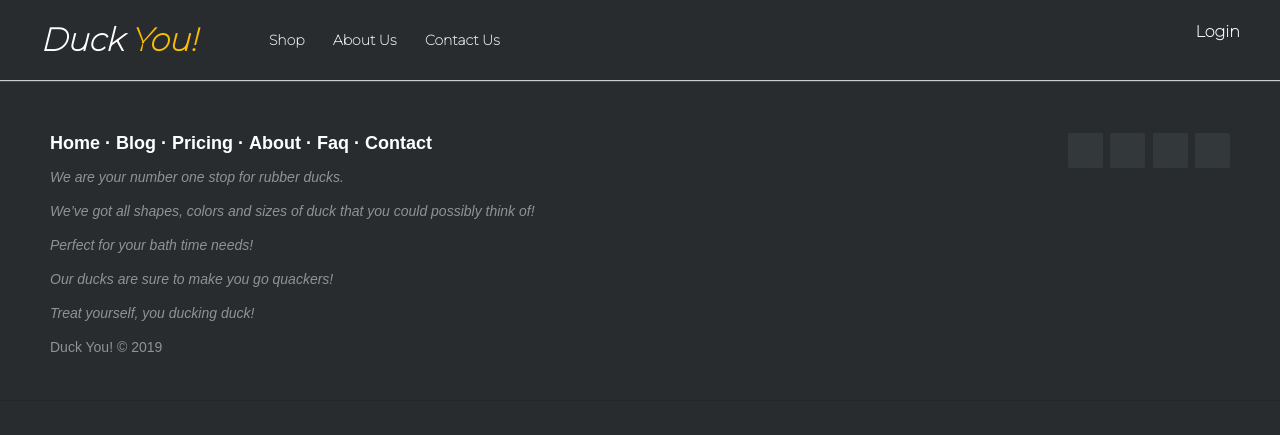
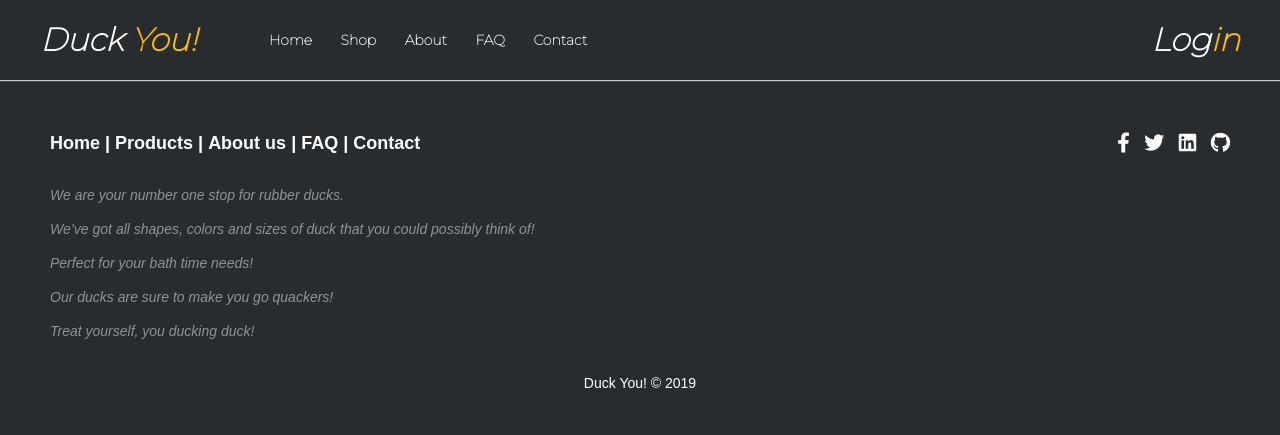
Before and after one commit to madsfeddersen/DWPEXAM, a PHP site: page / in a window 1280 px wide. Shown: the top 435 px of the page. Run offline with PHP 8.4, Linux system fonts and the light colour scheme; data that the repository does not hold is empty; some libraries are stand-ins or nearby versions.

Commit message:
Styling updates
Duckingly good

```diff
--- /dev/null
+++ b/presentation/css/footer.css
@@ -0,0 +1,87 @@
+.footer-distributed
+{
+    background-color: #292c2f;
+    box-shadow: 0 1px 1px 0 rgba(0, 0, 0, 0.12);
+    box-sizing: border-box;
+    width: 100%;
+    text-align: left;
+    font: normal 16px sans-serif;
+    padding: 45px 50px;
+    margin-top: 2px;
+}
+
+
+.footer-distributed .footer-left p
+{
+    color:  #8f9296;
+    font-size: 14px;
+    margin: 0;
+}
+
+
+.footer-distributed p.footer-links
+{
+    font-size:18px;
+    font-weight: bold;
+    color:  #ffffff;
+    margin: 0 0 10px;
+    padding: 0;
+}
+
+.footer-distributed p.footer-links a
+{
+    display:inline-block;
+    line-height: 1.8;
+    text-decoration: none;
+    color:  inherit;
+}
+
+.footer-distributed .footer-right
+{
+    float: right;
+    margin-top: 6px;
+    max-width: 180px;
+}
+
+.footer-distributed .footer-right a
+{
+    display: inline-block;
+    width: inherit;
+    height: inherit;
+    border-radius: 2px;
+    font-size: 20px;
+    color: #ffffff;
+    text-align: center;
+    line-height: 35px;
+    margin-left: 10px;
+}
+
+.footer-left p.footer-links a:hover, .footer-right a:hover
+{
+    color: #fbbc05;
+}
+
+
+@media (max-width: 600px) {
+
+    .footer-distributed .footer-left,
+    .footer-distributed .footer-right
+    {
+        text-align: center;
+    }
+
+    .footer-distributed .footer-right
+    {
+        float: none;
+        margin: 0 auto 20px;
+    }
+
+    .footer-distributed .footer-left p.footer-links
+    {
+        line-height: 1.8;
+    }
+}
+.footer-text
+{
+    font-style: italic!important;
+}
--- a/presentation/css/main.css
+++ b/presentation/css/main.css
@@ -25,201 +25,18 @@ a
     box-shadow: 0px 0px 10px 0px rgba(0,0,0,0.3)!important;
     border-radius: 10px!important;
     }
-
-    .v-card__text.px-0 {
-    font-family: "Montserrat";
-    font-weight: bold;
-    color: #000!important;
+.pricecard:hover, .v-card__text.px-0:hover
+    {
+        /*background-color: rgba(251, 188, 5, 1);*/
+        color: rgba(251, 188, 5, 1)!important;
+        background-color:rgba(41,44,47,0.9)!important;
+        transition: 0.3s;
     }
 
-.header-user-dropdown
+.v-card__text.px-0
     {
-        background-color:#292c2f;
-        box-shadow:0 1px 1px #ccc;
-        padding: 20px 40px;
-        height: 80px;
-        color: #ffffff;
-        box-sizing: border-box;
-}
-
-    /* Our Logo */
-    .header-user-dropdown .header-limiter h1
-    {
-        float: left;
-        font: normal 28px;
-        line-height: 40px;
-        margin:0;
-        font-family: "Montserrat", "strong";
-        font-weight: bold;
-        font-style: italic;
+        font-family: "Montserrat";
+        font-weight: bolder;
+        font-size: 16px;
+        color: #000!important;
     }
-
-    .header-user-dropdown .header-limiter h1 span
-    {
-        color:#fbbc05;
-        font-style: italic;
-    }
-
-    /* our header links */
-
-    .header-user-dropdown .header-limiter a
-    {
-        color: #ffffff;
-        text-decoration: none;
-        font-family: "Montserrat", "strong";
-        font-weight: bold;
-    }
-
-    .header-user-dropdown .header-Login h1
-    {
-        float: right!important;
-        color: red!important;
-        text-decoration: none;
-        font-family: "Montserrat", "strong";
-        font-weight: bold;
-    }
-
-    .header-user-dropdown .header-limiter a:hover
-    {
-        color: #fbbc05;
-    }
-
-
-
-    .header-user-dropdown .header-limiter nav
-    {
-        font:16px Arial, Helvetica, sans-serif;
-        line-height: 40px;
-        float: left;
-        margin: 0 0 0 60px;
-        padding: 0;
-    }
-
-    .header-user-dropdown .header-limiter nav a
-    {
-        font-size: 14px;
-        display: inline-block;
-        padding: 0 12px;
-        opacity: 0.9;
-        position: relative;
-        text-decoration:none;
-        line-height: 1;
-    }
-
-@media all and (max-width: 800px) {
-
-    .header-user-dropdown .header-limiter h1
-    {
-        font-size: 24px;
-    }
-
-    .header-user-dropdown .header-limiter h4
-    {
-        font-size: 24px;
-        padding: 20px 40px;
-    }
-
-    .header-user-dropdown .header-limiter nav a
-    {
-        padding: 0 5px;
-    }
-
-    .header-user-dropdown .header-limiter nav
-    {
-            margin-left: 20px;
-    }
-
-    }
-
-    @media all and (max-width: 600px) {
-
-        .header-user-dropdown .header-limiter nav
-        {
-            display: none;
-        }
-
-    }
-
-    .footer-distributed
-    {
-        background-color: #292c2f;
-        box-shadow: 0 1px 1px 0 rgba(0, 0, 0, 0.12);
-        box-sizing: border-box;
-        width: 100%;
-        text-align: left;
-        font: normal 16px sans-serif;
-        padding: 45px 50px;
-        margin-top: 2px;
-    }
-
-
-    .footer-distributed .footer-left p
-    {
-        color:  #8f9296;
-        font-size: 14px;
-        margin: 0;
-    }
-
-
-    .footer-distributed p.footer-links
-    {
-        font-size:18px;
-        font-weight: bold;
-        color:  #ffffff;
-        margin: 0 0 10px;
-        padding: 0;
-    }
-
-    .footer-distributed p.footer-links a
-    {
-        display:inline-block;
-        line-height: 1.8;
-        text-decoration: none;
-        color:  inherit;
-    }
-
-    .footer-distributed .footer-right
-    {
-        float: right;
-        margin-top: 6px;
-        max-width: 180px;
-    }
-
-    .footer-distributed .footer-right a
-    {
-        display: inline-block;
-        width: 35px;
-        height: 35px;
-        background-color:  #33383b;
-        border-radius: 2px;
-        font-size: 20px;
-        color: #ffffff;
-        text-align: center;
-        line-height: 35px;
-        margin-left: 3px;
-    }
-
-
-    @media (max-width: 600px) {
-
-        .footer-distributed .footer-left,
-        .footer-distributed .footer-right
-        {
-            text-align: center;
-        }
-
-        .footer-distributed .footer-right
-        {
-            float: none;
-            margin: 0 auto 20px;
-        }
-
-        .footer-distributed .footer-left p.footer-links
-        {
-            line-height: 1.8;
-        }
-    }
-    .footer-text
-    {
-        font-style: italic!important;
-    }
--- /dev/null
+++ b/presentation/css/navigation.css
@@ -0,0 +1,107 @@
+.header-user-dropdown
+    {
+        background-color:#292c2f;
+        box-shadow:0 1px 1px #ccc;
+        padding: 20px 40px;
+        height: 80px;
+        color: #ffffff;
+        box-sizing: border-box;
+}
+
+    /* Our Logo */
+    .header-user-dropdown .header-limiter h1
+    {
+        float: left;
+        font: normal 28px;
+        line-height: 40px;
+        margin:0;
+        font-family: "Montserrat", "strong";
+        font-weight: bold;
+        font-style: italic;
+    }
+
+    .header-user-dropdown .header-limiter h1 span
+    {
+        color:#fbbc05;
+        font-style: italic;
+    }
+
+    /* our header links */
+
+    .header-user-dropdown .header-limiter a
+    {
+        color: #ffffff;
+        text-decoration: none;
+        font-family: "Montserrat", "strong";
+        font-weight: bold;
+    }
+
+    .header-user-dropdown .header-Login h1
+    {
+        float: right!important;
+        color: red!important;
+        text-decoration: none;
+        font-family: "Montserrat", "strong";
+        font-weight: bold;
+    }
+
+    .header-user-dropdown .header-limiter a:hover
+    {
+        color: #fbbc05;
+    }
+
+
+
+    .header-user-dropdown .header-limiter nav
+    {
+        font:16px Arial, Helvetica, sans-serif;
+        line-height: 40px;
+        float: left;
+        margin: 0 0 0 60px;
+        padding: 0;
+    }
+
+    .header-user-dropdown .header-limiter nav a
+    {
+        font-size: 14px;
+        display: inline-block;
+        padding: 0 12px;
+        opacity: 0.9;
+        position: relative;
+        text-decoration:none;
+        line-height: 1;
+    }
+
+@media all and (max-width: 800px) {
+
+    .header-user-dropdown .header-limiter h1
+    {
+        font-size: 24px;
+    }
+
+    .header-user-dropdown .header-limiter h4
+    {
+        font-size: 24px;
+        padding: 20px 40px;
+    }
+
+    .header-user-dropdown .header-limiter nav a
+    {
+        padding: 0 5px;
+    }
+
+    .header-user-dropdown .header-limiter nav
+    {
+            margin-left: 20px;
+    }
+
+    }
+
+    @media all and (max-width: 600px) {
+
+        .header-user-dropdown .header-limiter nav
+        {
+            display: none;
+        }
+
+    }
--- a/presentation/footer.php
+++ b/presentation/footer.php
@@ -1,24 +1,20 @@
 <footer class="footer-distributed">
         <div class="footer-right">
-            <a href="#"><i class="fa fa-facebook"></i></a>
-            <a href="#"><i class="fa fa-twitter"></i></a>
-            <a href="#"><i class="fa fa-linkedin"></i></a>
-            <a href="#"><i class="fa fa-github"></i></a>
+
+            <a href="#"><i class="fab fa-facebook-f"></i></a>
+            <a href="#"><i class="fab fa-twitter"></i></a>
+            <a href="#"><i class="fab fa-linkedin"></i></a>
+            <a href="#"><i class="fab fa-github"></i></a>
         </div>
         <div class="footer-left">
             <p class="footer-links">
-                <a href="#">Home</a>
-                ·
-                <a href="#">Blog</a>
-                ·
-                <a href="#">Pricing</a>
-                ·
-                <a href="#">About</a>
-                ·
-                <a href="#">Faq</a>
-                ·
+                <a href="#">Home</a> |
+                <a href="#">Products</a> |
+                <a href="#">About us</a> |
+                <a href="#">FAQ</a> |
                 <a href="#">Contact</a>
             </p>
+            <br>
             <p class="footer-text"> We are your number one stop for rubber ducks.</p>
             <br>
             <p class="footer-text"> We’ve got all shapes, colors and sizes of duck
@@ -31,6 +27,7 @@
             <br>
             <p class="footer-text">Treat yourself, you ducking duck!</p>
             <br>
-            <p>Duck You! &copy; 2019</p>
+            <br>
+            <p style="color: #fff; text-align: center;">Duck You! &copy; 2019</p>
         </div>
     </footer>
--- a/presentation/header.php
+++ b/presentation/header.php
@@ -1,6 +1,11 @@
 <head>
-    <link rel="stylesheet" href="presentation/css/main.css">
+    <!-- Stylesheet and Font Imports -->
     <link href='https://fonts.googleapis.com/css?family=Roboto:100,300,400,500,700,900|Material+Icons' rel="stylesheet">
     <link href="https://fonts.googleapis.com/css?family=Montserrat:100" rel="stylesheet">
     <link href="https://cdn.jsdelivr.net/npm/vuetify/dist/vuetify.min.css" rel="stylesheet">
+    <link rel="stylesheet" href="https://use.fontawesome.com/releases/v5.8.1/css/all.css" integrity="sha384-50oBUHEmvpQ+1lW4y57PTFmhCaXp0ML5d60M1M7uH2+nqUivzIebhndOJK28anvf" crossorigin="anonymous">
+    <!-- Custom Stylesheets -->
+    <link rel="stylesheet" href="presentation/css/main.css">
+    <link rel="stylesheet" href="presentation/css/navigation.css">
+    <link rel="stylesheet" href="presentation/css/footer.css">
 </head>
--- a/presentation/master.php
+++ b/presentation/master.php
@@ -1,19 +1,18 @@
 <?php
 include (__DIR__ . "/header.php");
 ?>
-
 <body>
-
     <?php
     include (__DIR__ . "/navigation.php");
     include (__DIR__ . "/products.php");
     include (__DIR__ . "/footer.php");
     include (__DIR__ . "/scripts.php");
     ?>
-
+    <!--/*
     <script src="https://cdn.jsdelivr.net/npm/vue/dist/vue.js"></script>
     <script src="https://cdn.jsdelivr.net/npm/vuetify/dist/vuetify.js"></script>
     <script>
         new Vue({ el: '#app' })
     </script>
+    */-->
 </body>
--- a/presentation/navigation.php
+++ b/presentation/navigation.php
@@ -2,12 +2,12 @@
 	<div class="header-limiter">
 		<h1><a href="#">Duck <span>You!</span></a></h1>
 		<nav>
+            <a href="#">Home</a>
 			<a href="#">Shop</a>
-            <a href="#">About Us</a>
-            <a href="#">Contact Us</a>
+            <a href="#">About</a>
+            <a href="#">FAQ</a>
+            <a href="#">Contact</a>
         </nav>
-        <div class=".header-limiter nav" style="float:right">
-            <h4>Login</h4>
-        </div>
+        <h1 style="float: right;"><a href="#">Log<span>in</span></a></h1>
     </div>
 </header>
--- a/presentation/scripts.php
+++ b/presentation/scripts.php
@@ -0,0 +1,5 @@
+<script src="https://cdn.jsdelivr.net/npm/vue/dist/vue.js"></script>
+    <script src="https://cdn.jsdelivr.net/npm/vuetify/dist/vuetify.js"></script>
+    <script>
+        new Vue({ el: '#app' })
+    </script>
```
